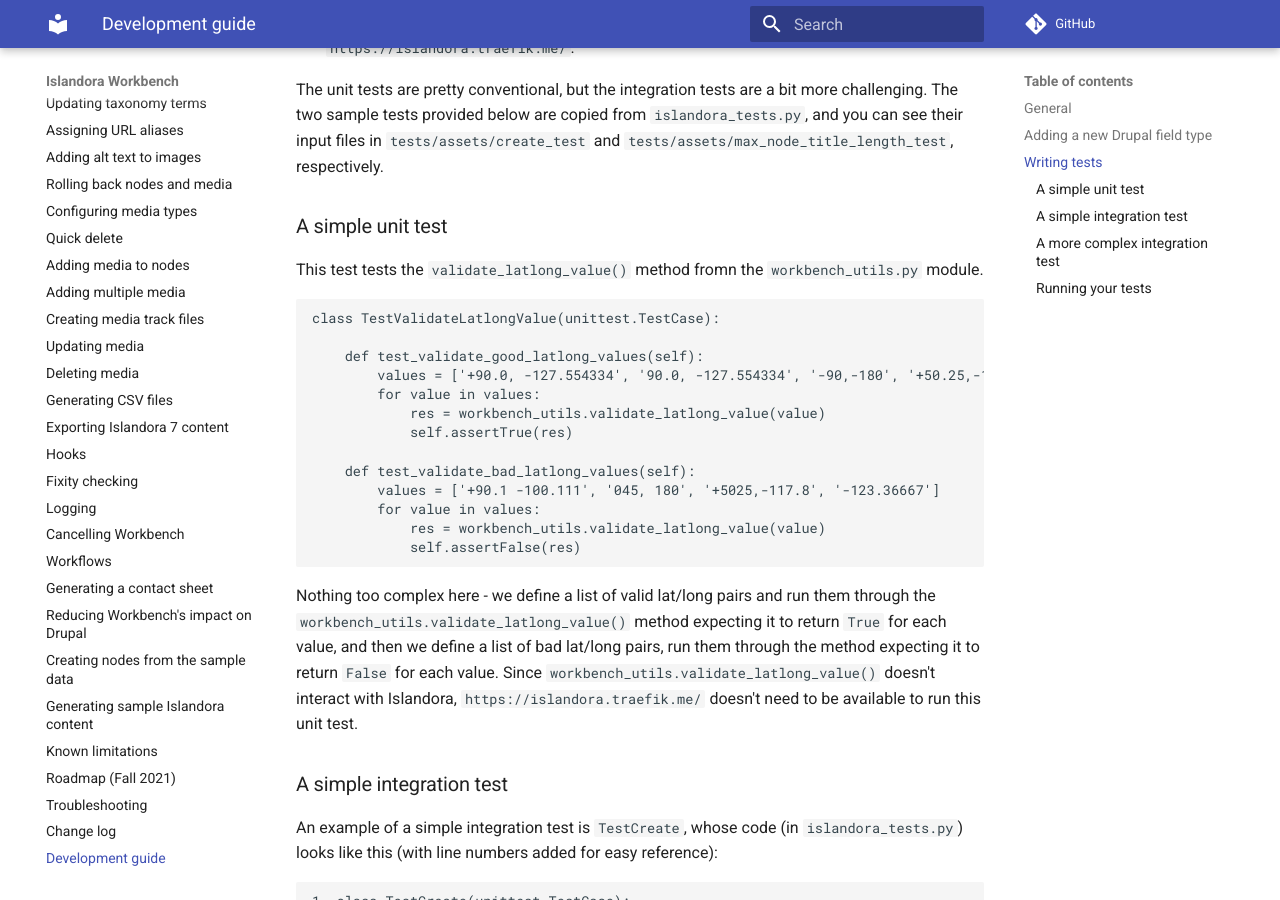
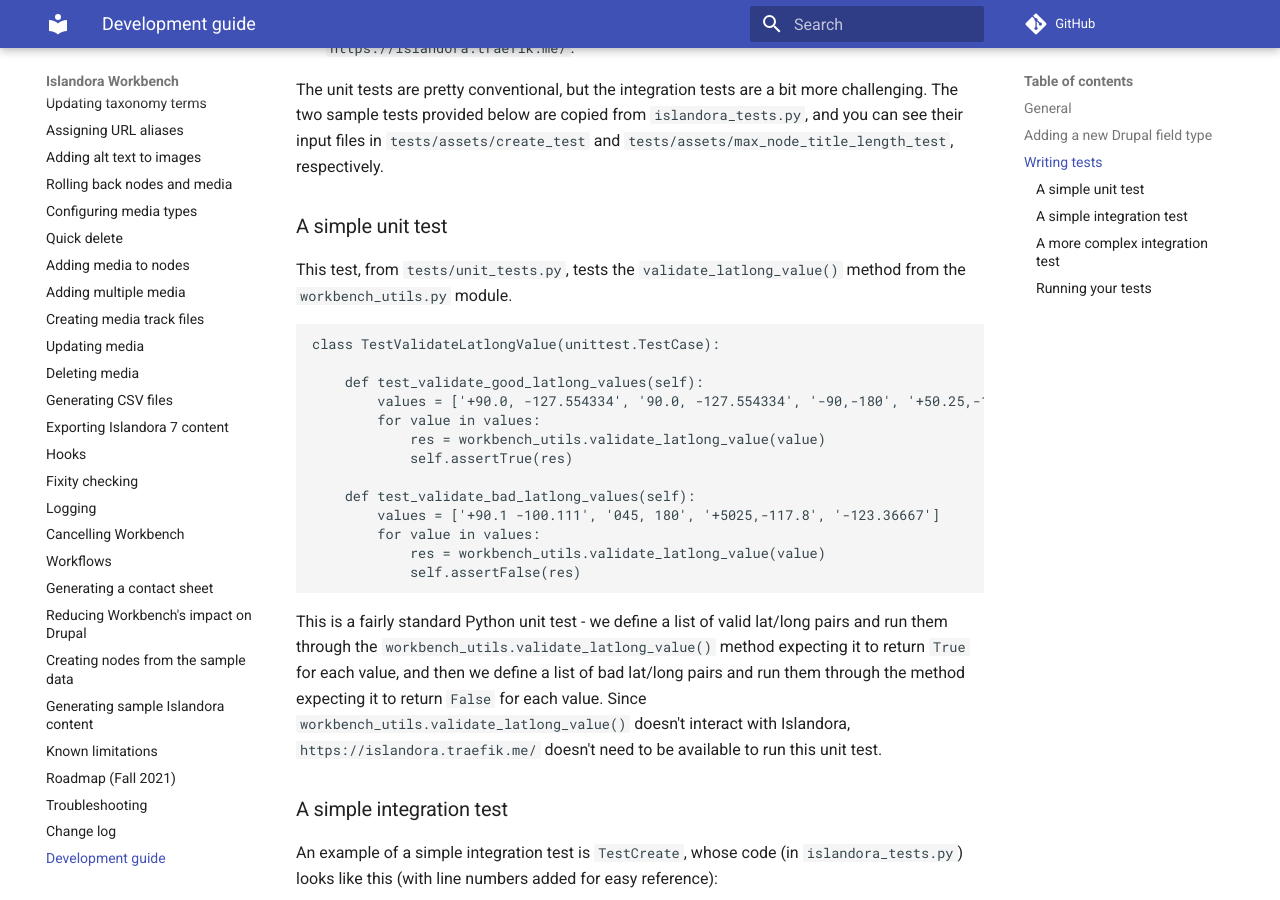
Before and after one commit to mjordan/islandora_workbench_docs, an MkDocs documentation site: the page built from docs/development_guide.md, in a window 1280 px wide and 900 px high, scrolled down 2012 px. Built offline with MkDocs 1.6.1 and Material for MkDocs 9.7.7, drawn with Linux system fonts in a browser that asks for light colours; comment, search, counter and statistics services are not loaded.

Commit message:
Some additional updates to the development guide.

````diff
--- a/docs/development_guide.md
+++ b/docs/development_guide.md
@@ -55,7 +55,7 @@
 
 ### A simple unit test
 
-This test tests the `validate_latlong_value()` method fromn the `workbench_utils.py` module.
+This test, from `tests/unit_tests.py`, tests the `validate_latlong_value()` method from the `workbench_utils.py` module.
 
 ```python
 class TestValidateLatlongValue(unittest.TestCase):
@@ -73,7 +73,7 @@
             self.assertFalse(res)
 ```
 
-Nothing too complex here - we define a list of valid lat/long pairs and run them through the `workbench_utils.validate_latlong_value()` method expecting it to return `True` for each value, and then we define a list of bad lat/long pairs, run them through the method expecting it to return `False` for each value. Since `workbench_utils.validate_latlong_value()` doesn't interact with Islandora, `https://islandora.traefik.me/` doesn't need to be available to run this unit test.
+This is a fairly standard Python unit test - we define a list of valid lat/long pairs and run them through the `workbench_utils.validate_latlong_value()` method expecting it to return `True` for each value, and then we define a list of bad lat/long pairs and run them through the method expecting it to return `False` for each value. Since `workbench_utils.validate_latlong_value()` doesn't interact with Islandora, `https://islandora.traefik.me/` doesn't need to be available to run this unit test.
 
 ### A simple integration test
 
````
